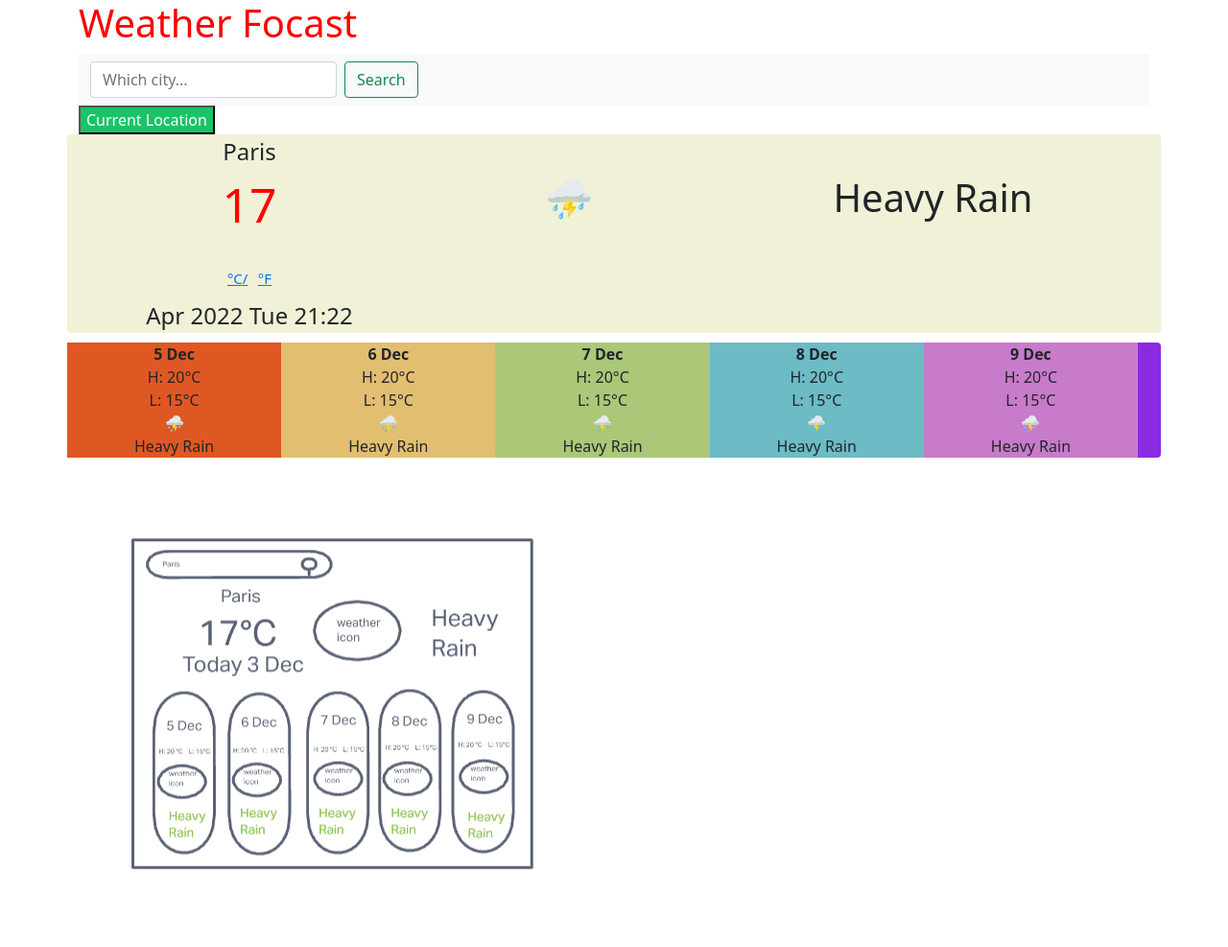
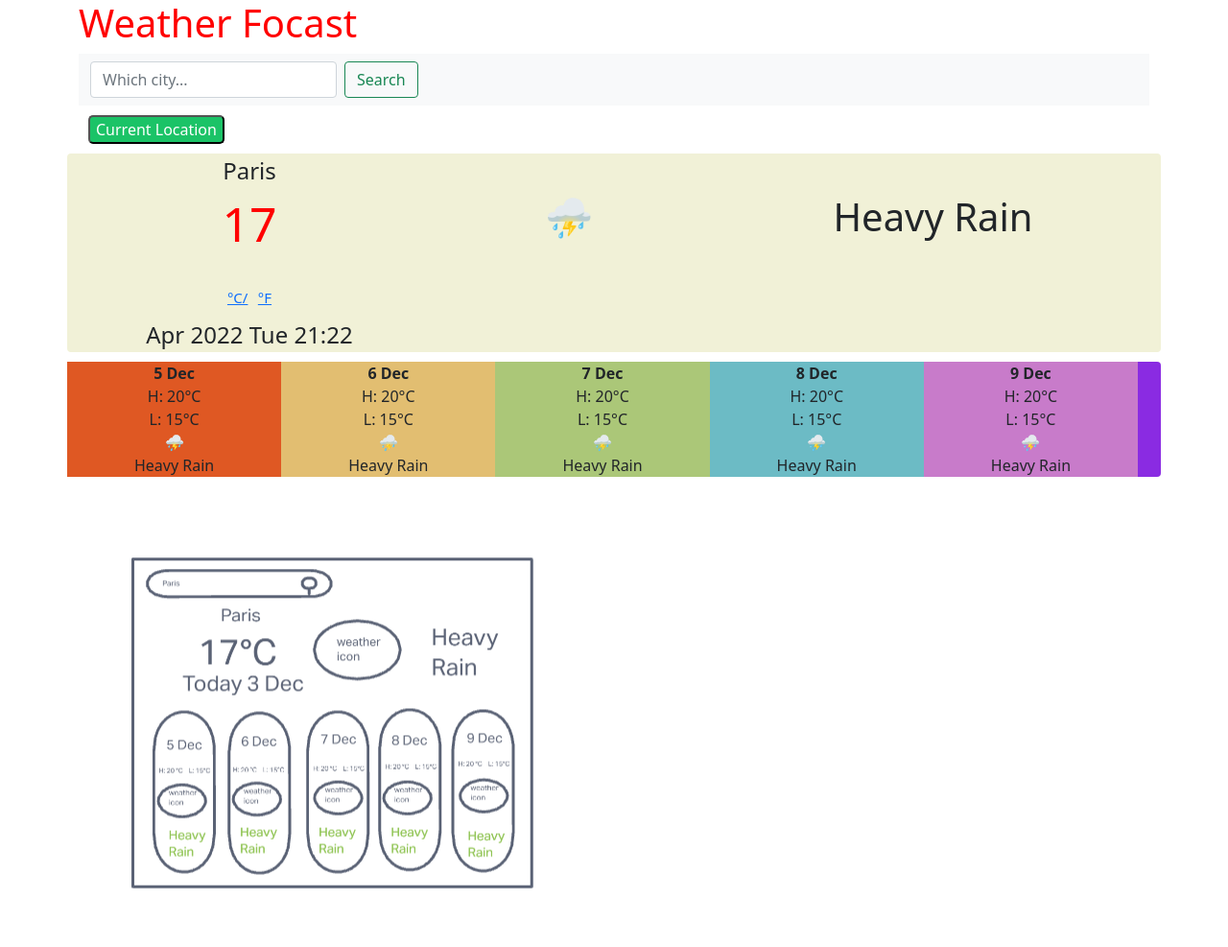
Before and after one commit to claratran2303/Ngas-awesome-app, a plain HTML site: page Index.html in a window 1280 px wide. Shown: the whole page at 96% size. Drawn offline with nearby package versions, Linux system fonts and the light colour scheme.

Commit message:
change css id of btn current location

```diff
--- a/Index.html
+++ b/Index.html
@@ -1,7 +1,6 @@
 <!DOCTYPE html>
 <html lang="en">
   <head>
-    <meta http-equiv="Content-Security-Policy" content="upgrade-insecure-requests">
     <meta charset="UTF-8" />
     <meta http-equiv="X-UA-Compatible" content="IE=edge" />
     <meta name="viewport" content="width=device-width, initial-scale=1.0" />
--- a/src/Styles.css
+++ b/src/Styles.css
@@ -1,16 +1,16 @@
 h1 {
     color: red;
   }
-button{
+#current-location-button{
   display: block;
   background-color: rgb(27, 195, 103);
   transition: background-color .1s;
   color: #fff;
-  border-radius: 10px;
-  margin: 0 10px;
+  border-radius: 5px;
+  margin: 10px 10px;
   }
 
-button:hover {
+#current-location-button:hover {
     background-color: rgb(96, 179, 78);
   }
 
```
